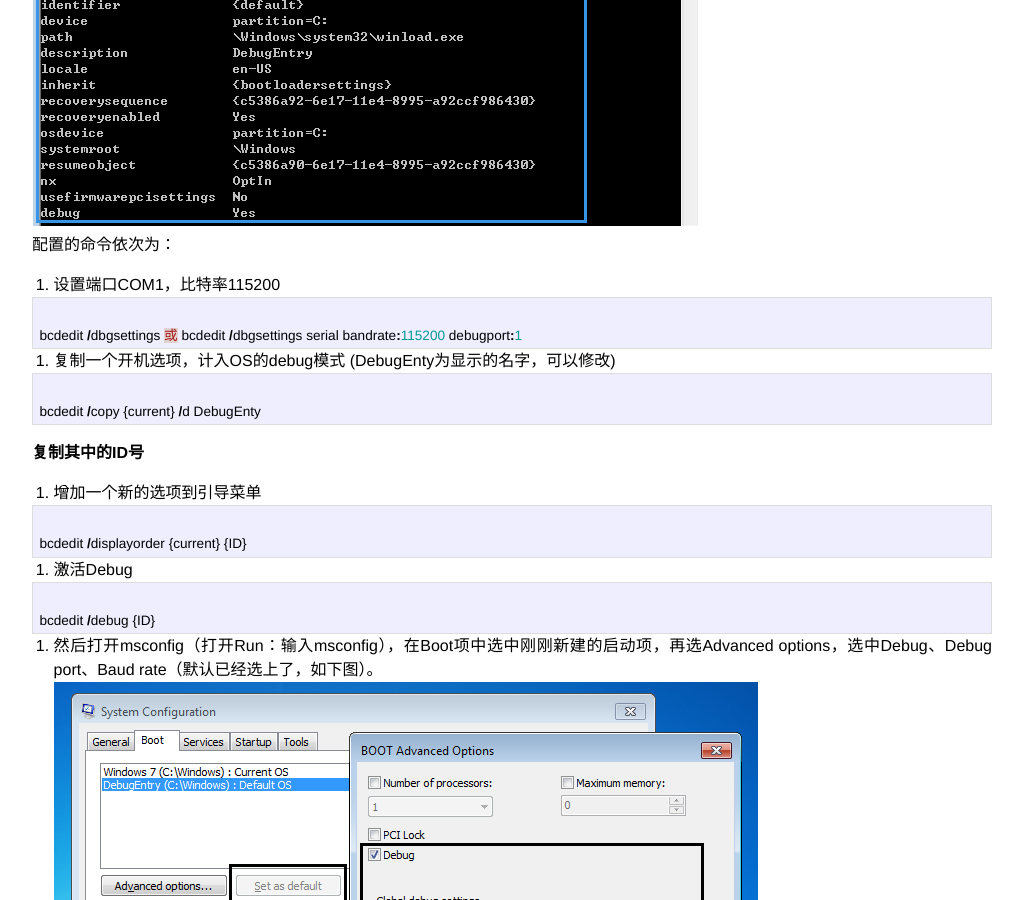
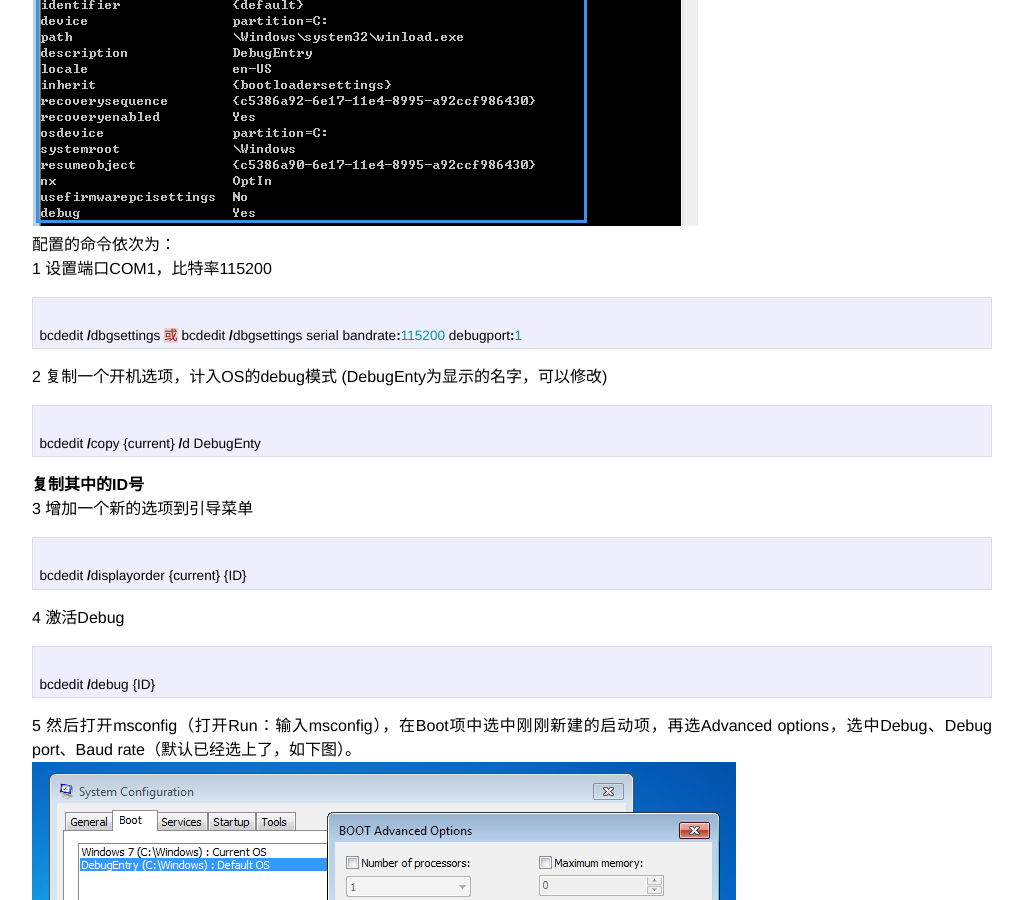
Before and after one commit to ll0KT/KevinIsCool.github.io, a Jekyll site: the page built from _posts/tech/2014-11-24-windbg+virtualbox+win7-The-Kernel-Debugging-Env-configuration.md, in a window 1280 px wide and 900 px high, scrolled down 1640 px. Shown: the whole window, without its empty margins (128-1151 px from the left). Built offline with Jekyll 4.4.1, drawn with Linux system fonts in a browser that asks for light colours; Markdown is read by kramdown in place of the engine named in the settings; some of the changed text lies outside the part shown.

Commit message:
20141124

```diff
--- a/_posts/tech/2014-11-24-windbg+virtualbox+win7-The-Kernel-Debugging-Env-configuration.md
+++ b/_posts/tech/2014-11-24-windbg+virtualbox+win7-The-Kernel-Debugging-Env-configuration.md
@@ -25,24 +25,24 @@
 进入系统，以Administrator权限启动Command Line，键入命令：bcdedit，如下图。（因为我已经配置好了，所以会有3项）
 ![DebuggedSystemSettings]({{ site.rul }}/images/20141124/DebuggedSystemSettings.png)
 配置的命令依次为：
-1. 设置端口COM1，比特率115200
+1 设置端口COM1，比特率115200
 {% highlight C %}
 bcdedit /dbgsettings 或 bcdedit /dbgsettings serial bandrate:115200 debugport:1
 {% endhighlight %}
-2. 复制一个开机选项，计入OS的debug模式 (DebugEnty为显示的名字，可以修改)
+2 复制一个开机选项，计入OS的debug模式 (DebugEnty为显示的名字，可以修改)
 {% highlight C %}
 bcdedit /copy {current} /d DebugEnty
 {% endhighlight %}
 **复制其中的ID号**
-3. 增加一个新的选项到引导菜单
+3 增加一个新的选项到引导菜单
 {% highlight C %}
 bcdedit /displayorder {current} {ID}
 {% endhighlight %}
-4. 激活Debug
+4 激活Debug
 {% highlight C %}
 bcdedit /debug {ID}
 {% endhighlight %}
-5. 然后打开msconfig（打开Run：输入msconfig），在Boot项中选中刚刚新建的启动项，再选Advanced options，选中Debug、Debug port、Baud rate（默认已经选上了，如下图）。
+5 然后打开msconfig（打开Run：输入msconfig），在Boot项中选中刚刚新建的启动项，再选Advanced options，选中Debug、Debug port、Baud rate（默认已经选上了，如下图）。
 ![DebuggedSystemBootSettings]({{ site.rul }}/images/20141124/DebuggedSystemBootSettings.png)
 
 ####四. Windbg配置
```
Also changed, not shown: other parts of _posts/tech/2014-11-24-windbg+virtualbox+win7-The-Kernel-Debugging-Env-configuration.md (+1 -1 lines).
